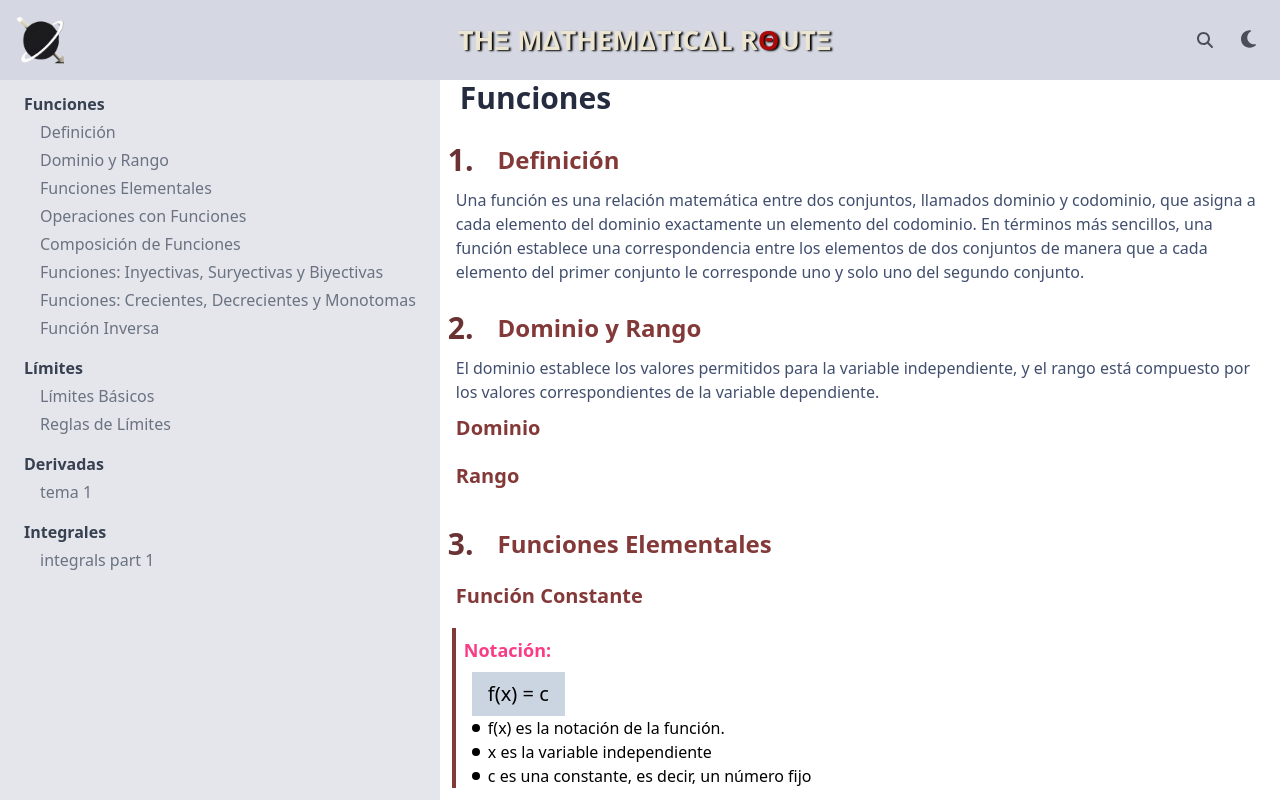
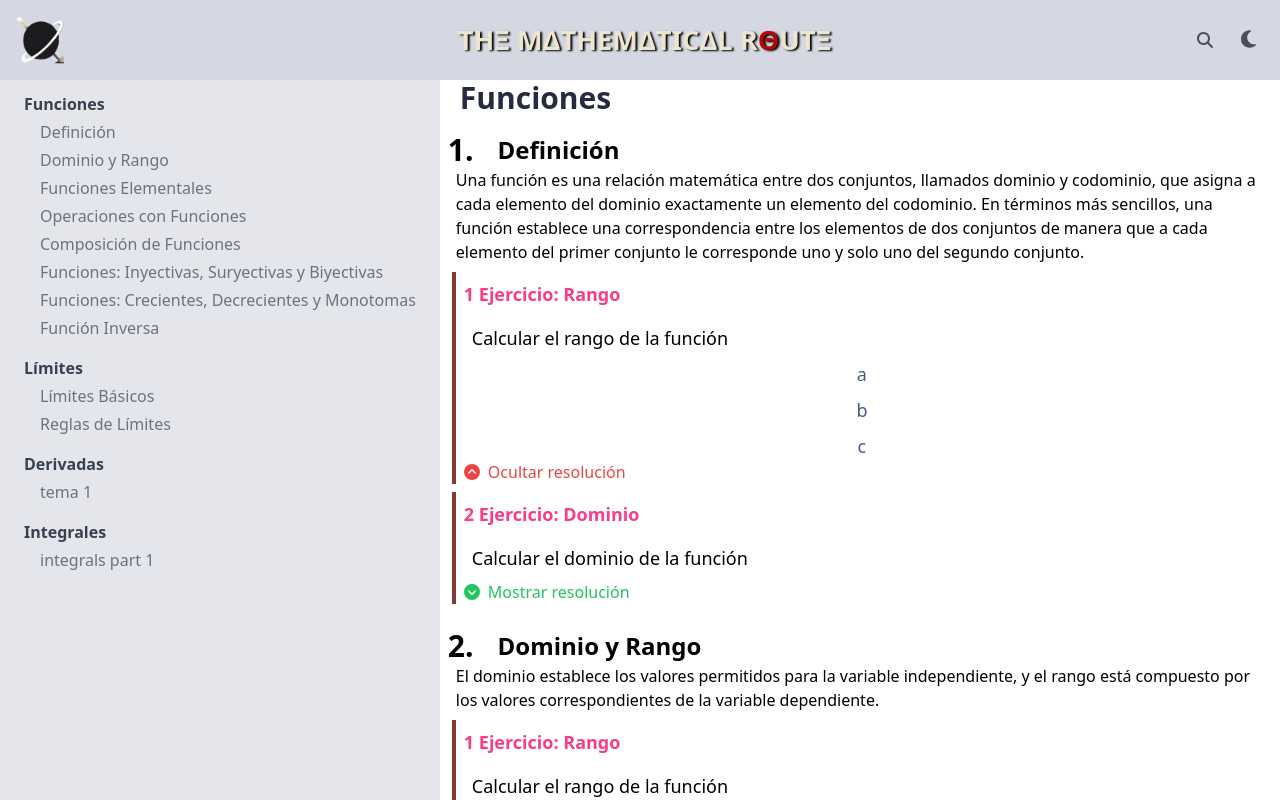
Before and after one commit to qwik-zgheib/MathematicalRoute, a React (Vite) app: page /home/functions in a window 1280 px wide. Shown: the top 800 px of the page. Built offline with nearby package versions, Linux system fonts and the light colour scheme.

Commit message:
don't understand what I did, I'll try to modularize

```diff
--- a/src/components/Functions.jsx
+++ b/src/components/Functions.jsx
@@ -1,9 +1,11 @@
 import PropTypes from 'prop-types'
 
 import dataFunctions from '../db/functions.json'
+import styleFunctions from '../utils/functions.json'
 
-import { faCircle } from '@fortawesome/free-solid-svg-icons'
+import { faCircle, faCircleChevronDown, faCircleChevronUp } from '@fortawesome/free-solid-svg-icons'
 import { FontAwesomeIcon } from '@fortawesome/react-fontawesome'
+import { useState } from 'react'
 
 const Text = ({ id, content, color, fonts }) => {
   const { text, num } = color
@@ -32,6 +34,7 @@
           <div className="flex flex-col items-start px-2 my-2 ml-3 border-l-4 border-lotus-800" key={index}>
             <span className="text-[#f83c86] py-2 font-bold text-lg">{count ? id : null} Notación:</span>
             <span className="ml-2 px-4 py-2 font-medium text-xl bg-slate-300">{name}</span>
+            <FontAwesomeIcon icon={faCircleChevronDown} className="text-sm w-2 h-2 bg-green-500" />
             {details.map((item, index) => (
               <div className="px-2 flex gap-2 items-center justify-center" key={index}>
                 <FontAwesomeIcon icon={faCircle} className="text-sm w-2 h-2" />
@@ -44,26 +47,110 @@
   )
 }
 
-const Functions = () => {
-  const colors = {
-    topic: { text: 'text-lotus-800', num: 'text-lotus-900' },
-    subtopic: { text: 'text-lotus-800' },
-    text: { text: 'text-waikawa-gray-900' },
-    property: { text: '' },
-    example: { text: '' },
-    exercise: { text: '' },
-    resolution: { text: '' },
+const example = [
+  {
+    id: 1,
+    name: 'Rango',
+    answer: 'Calcular el rango de la función',
+    visible: true,
+    image: '',
+    resolution: ['a', 'b', 'c'],
+    res: '',
+  },
+  {
+    id: 2,
+    name: 'Dominio',
+    answer: 'Calcular el dominio de la función',
+    visible: false,
+    image: '',
+    resolution: ['x', 'y', 'z'],
+    res: '',
+  },
+]
+const Example = ({ example }) => {
+  const [examples, setExamples] = useState(example.filter((item) => item.name !== ''))
+
+  const buttons = {
+    active: {
+      icon: faCircleChevronUp,
+      text: 'Ocultar resolución',
+      style: 'text-red-500',
+    },
+    inactive: {
+      icon: faCircleChevronDown,
+      text: 'Mostrar resolución',
+      style: 'text-green-500',
+    },
   }
 
-  const fonts = {
-    topic: { textSize: 'text-2xl', weight: 'font-bold', height: 'h-14', numSize: 'text-3xl' },
-    subtopic: { textSize: 'text-xl', weight: 'font-semibold', height: 'h-12' },
-    text: { textSize: 'text-base', weight: 'font-normal', height: 'h-auto' },
-    property: { textSize: 'text-base  ', weight: '' },
-    example: { textSize: '', weight: '' },
-    exercise: { textSize: '', weight: '' },
-    resolution: { textSize: '', weight: '' },
+  if (examples.length === 0) return null
+
+  const toggleVisibility = (index) => {
+    const updatedExamples = [...examples]
+    updatedExamples[index].visible = !updatedExamples[index].visible
+    setExamples(updatedExamples)
   }
+
+  return (
+    <>
+      {examples.map(({ id, name, answer, visible, resolution }, index) => (
+        <div className="flex flex-col items-start px-2 my-2 ml-3 border-l-4 border-lotus-800" key={index}>
+          <span className="text-[#f83c86] py-2 font-bold text-lg">
+            {id} Ejercicio: {name}
+          </span>
+          <span className="ml-2 py-2 text-lg">{answer}</span>
+          {visible && (
+            <div className="px-2 flex flex-col gap-2 items-center justify-center self-center">
+              {resolution?.map((item, index) => (
+                <span className="text-waikawa-gray-800 text-lg" key={index}>
+                  {item}
+                </span>
+              ))}
+            </div>
+          )}
+          <button onClick={() => toggleVisibility(index)}>
+            {visible ? <Buttton button={buttons.active} /> : <Buttton button={buttons.inactive} />}
+          </button>
+        </div>
+      ))}
+    </>
+  )
+}
+
+const Buttton = ({ button }) => {
+  const { icon, text, style } = button
+  return (
+    <div className={`flex flex-row gap-2 items-center ${style}`}>
+      <FontAwesomeIcon icon={icon} />
+      <span>{text}</span>
+    </div>
+  )
+}
+
+Buttton.propTypes = {
+  button: PropTypes.shape({
+    icon: PropTypes.shape({}),
+    text: PropTypes.string,
+    style: PropTypes.string,
+  }),
+}
+
+Example.propTypes = {
+  example: PropTypes.arrayOf(
+    PropTypes.shape({
+      id: PropTypes.number.isRequired,
+      name: PropTypes.string,
+      answer: PropTypes.string,
+      visible: PropTypes.bool.isRequired,
+      image: PropTypes.string,
+      resolution: PropTypes.arrayOf(PropTypes.string).isRequired,
+      res: PropTypes.string,
+    }),
+  ).isRequired,
+}
+
+const Functions = () => {
+  const { colors, fonts } = styleFunctions
 
   return (
     <div className="pr-3">
@@ -73,6 +160,8 @@
           <Text id={funcIndex + 1} content={topic} color={colors.topic} fonts={fonts.topic} />
 
           <Text content={description} color={colors.text} fonts={fonts.text} />
+
+          <Example example={example} />
 
           {subtopic.map(({ subtopic, notation }, subtopicIndex) => (
             <div key={subtopicIndex} className="flex flex-col">
@@ -113,3 +202,39 @@
 }
 
 export default Functions
+
+// <button className="relative inline-flex items-center justify-center p-0.5 mb-2 me-2 overflow-hidden text-sm font-medium text-gray-900 rounded-lg group bg-gradient-to-br from-purple-600 to-blue-500 group-hover:from-purple-600 group-hover:to-blue-500 hover:text-white dark:text-white focus:ring-4 focus:outline-none focus:ring-blue-300 dark:focus:ring-blue-800">
+// <span className="relative px-5 py-2.5 transition-all ease-in duration-75 bg-white dark:bg-gray-900 rounded-md group-hover:bg-opacity-0">
+// Purple to blue
+// </span>
+// </button>
+// <button className="relative inline-flex items-center justify-center p-0.5 mb-2 me-2 overflow-hidden text-sm font-medium text-gray-900 rounded-lg group bg-gradient-to-br from-cyan-500 to-blue-500 group-hover:from-cyan-500 group-hover:to-blue-500 hover:text-white dark:text-white focus:ring-4 focus:outline-none focus:ring-cyan-200 dark:focus:ring-cyan-800">
+// <span className="relative px-5 py-2.5 transition-all ease-in duration-75 bg-white dark:bg-gray-900 rounded-md group-hover:bg-opacity-0">
+// Cyan to blue
+// </span>
+// </button>
+// <button className="relative inline-flex items-center justify-center p-0.5 mb-2 me-2 overflow-hidden text-sm font-medium text-gray-900 rounded-lg group bg-gradient-to-br from-green-400 to-blue-600 group-hover:from-green-400 group-hover:to-blue-600 hover:text-white dark:text-white focus:ring-4 focus:outline-none focus:ring-green-200 dark:focus:ring-green-800">
+// <span className="relative px-5 py-2.5 transition-all ease-in duration-75 bg-white dark:bg-gray-900 rounded-md group-hover:bg-opacity-0">
+// Green to blue
+// </span>
+// </button>
+// <button className="relative inline-flex items-center justify-center p-0.5 mb-2 me-2 overflow-hidden text-sm font-medium text-gray-900 rounded-lg group bg-gradient-to-br from-purple-500 to-pink-500 group-hover:from-purple-500 group-hover:to-pink-500 hover:text-white dark:text-white focus:ring-4 focus:outline-none focus:ring-purple-200 dark:focus:ring-purple-800">
+// <span className="relative px-5 py-2.5 transition-all ease-in duration-75 bg-white dark:bg-gray-900 rounded-md group-hover:bg-opacity-0">
+// Purple to pink
+// </span>
+// </button>
+// <button className="relative inline-flex items-center justify-center p-0.5 mb-2 me-2 overflow-hidden text-sm font-medium text-gray-900 rounded-lg group bg-gradient-to-br from-pink-500 to-orange-400 group-hover:from-pink-500 group-hover:to-orange-400 hover:text-white dark:text-white focus:ring-4 focus:outline-none focus:ring-pink-200 dark:focus:ring-pink-800">
+// <span className="relative px-5 py-2.5 transition-all ease-in duration-75 bg-white dark:bg-gray-900 rounded-md group-hover:bg-opacity-0">
+// Pink to orange
+// </span>
+// </button>
+// <button className="relative inline-flex items-center justify-center p-0.5 mb-2 me-2 overflow-hidden text-sm font-medium text-gray-900 rounded-lg group bg-gradient-to-br from-teal-300 to-lime-300 group-hover:from-teal-300 group-hover:to-lime-300 dark:text-white dark:hover:text-gray-900 focus:ring-4 focus:outline-none focus:ring-lime-200 dark:focus:ring-lime-800">
+// <span className="relative px-5 py-2.5 transition-all ease-in duration-75 bg-white dark:bg-gray-900 rounded-md group-hover:bg-opacity-0">
+// Teal to Lime
+// </span>
+// </button>
+// <button className="relative inline-flex items-center justify-center p-0.5 mb-2 me-2 overflow-hidden text-sm font-medium text-gray-900 rounded-lg group bg-gradient-to-br from-red-200 via-red-300 to-yellow-200 group-hover:from-red-200 group-hover:via-red-300 group-hover:to-yellow-200 dark:text-white dark:hover:text-gray-900 focus:ring-4 focus:outline-none focus:ring-red-100 dark:focus:ring-red-400">
+// <span className="relative px-5 py-2.5 transition-all ease-in duration-75 bg-white dark:bg-gray-900 rounded-md group-hover:bg-opacity-0">
+// Red to Yellow
+// </span>
+// </button>
--- a/src/db/functions.json
+++ b/src/db/functions.json
@@ -35,7 +35,7 @@
           "notation": [
             {
               "id": 1,
-              "name": "",
+              "name": "D(f)",
               "details": ["El dominio se denota comúnmente como D(f) o simplemente Dom(f)."]
             }
           ]
@@ -48,7 +48,7 @@
           "notation": [
             {
               "id": 1,
-              "name": "",
+              "name": "R(f)",
               "details": ["El rango se denota comúnmente como R(f) o simplemente Ran(f)."]
             }
           ]
--- /dev/null
+++ b/src/utils/functions.json
@@ -0,0 +1,20 @@
+{
+  "colors": {
+    "topic": { "text": "text-lotus-800", "num": "text-lotus-900" },
+    "subtopic": { "text": "text-lotus-800" },
+    "text": { "text": "text-waikawa-gray-900" },
+    "property": { "text": "" },
+    "example": { "text": "" },
+    "exercise": { "text": "" },
+    "resolution": { "text": "" }
+  },
+  "fonts": {
+    "topic": { "textSize": "text-2xl", "weight": "font-bold", "height": "h-14", "numSize": "text-3xl" },
+    "subtopic": { "textSize": "text-xl", "weight": "font-semibold", "height": "h-12" },
+    "text": { "textSize": "text-base", "weight": "font-normal", "height": "h-auto" },
+    "property": { "textSize": "text-base  ", "weight": "" },
+    "example": { "textSize": "", "weight": "" },
+    "exercise": { "textSize": "", "weight": "" },
+    "resolution": { "textSize": "", "weight": "" }
+  }
+}
```
